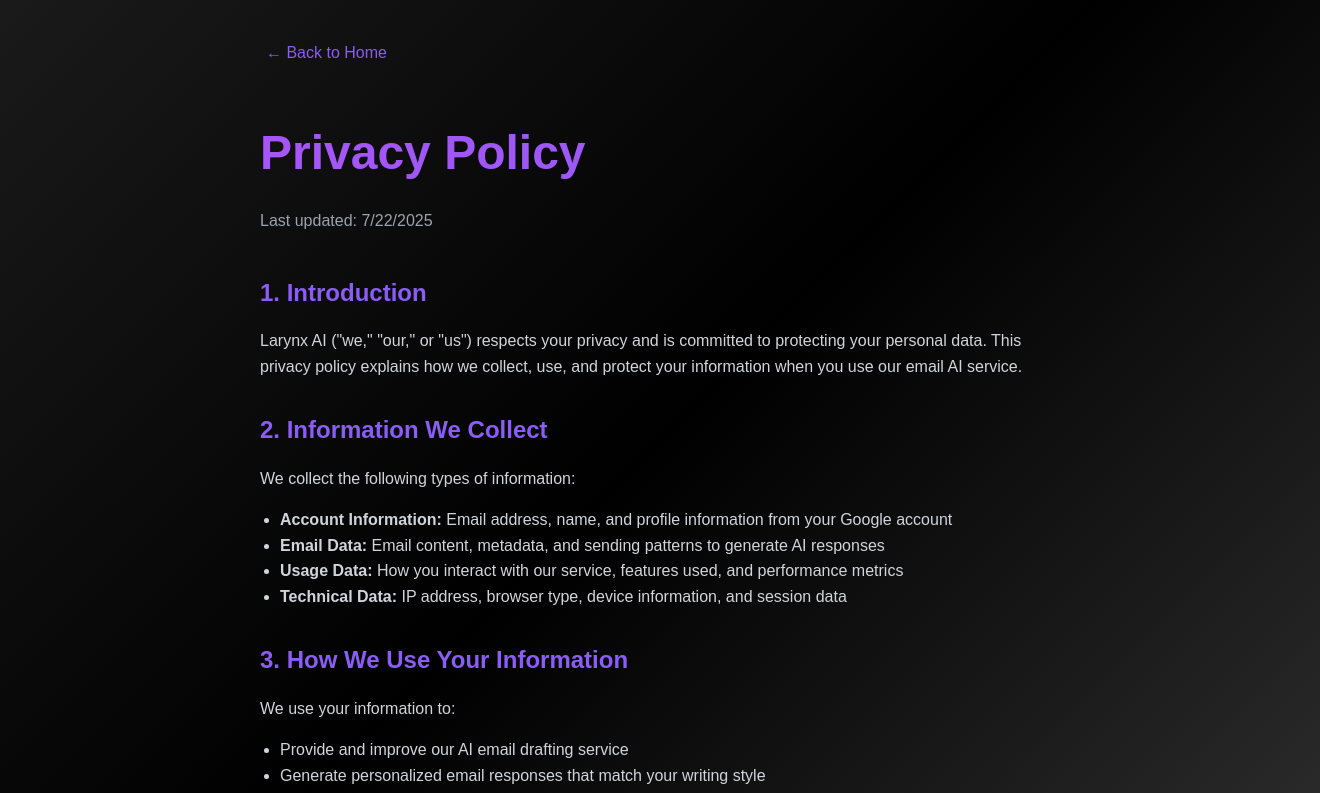
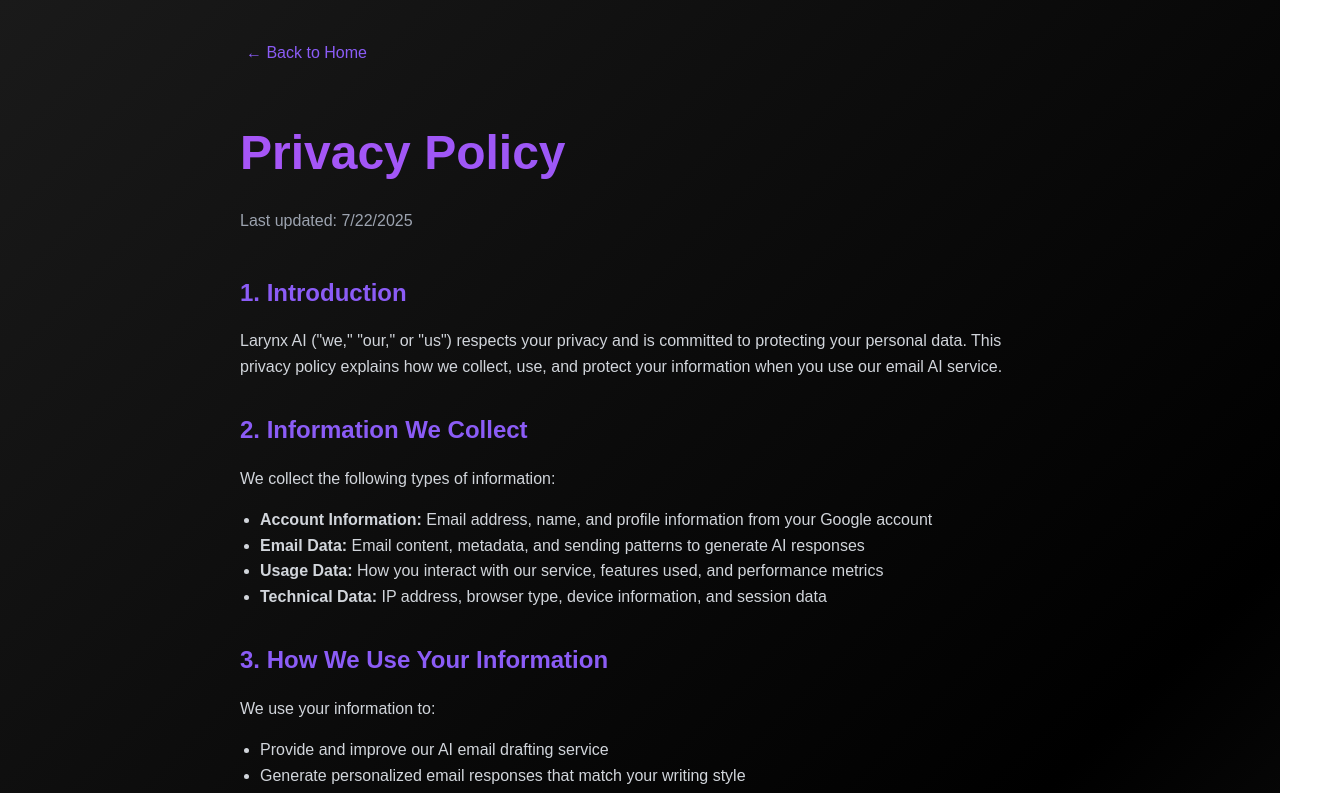
Before and after one commit to NygerianPrynce/Larynx, a React (Vite) app in the folder larynx-frontend/: page /privacy in a window 1280 px wide. Shown: the top 793 px of the page, 1320 px wide, since content can reach past the window. Built offline with nearby package versions, Linux system fonts and the light colour scheme.

Commit message:
changin tom and pp for visual reasons

```diff
--- a/larynx-frontend/src/pages/PrivacyPolicy.jsx
+++ b/larynx-frontend/src/pages/PrivacyPolicy.jsx
@@ -7,6 +7,14 @@
 
   return (
     <div style={styles.container}>
+      <style>
+        {`
+          body {
+            margin: 0;
+            padding: 0;
+          }
+        `}
+      </style>
       <div style={styles.content}>
         <button onClick={() => navigate('/')} style={styles.backLink}>← Back to Home</button>
 
@@ -134,18 +142,12 @@
     minHeight: '100vh',
     background: 'linear-gradient(135deg, #1a1a1a 0%, #000000 50%, #2d2d2d 100%)',
     color: 'white',
-    fontFamily: 'Arial, sans-serif',
-    padding: '40px 20px',
-    position: 'absolute',
-    top: 0,
-    left: 0,
-    right: 0,
-    bottom: 0,
-    width: '100vw'
+    fontFamily: 'Arial, sans-serif'
   },
   content: {
     maxWidth: '800px',
     margin: '0 auto',
+    padding: '40px 20px',
     lineHeight: '1.6'
   },
   backLink: {
--- a/larynx-frontend/src/pages/TermsOfService.jsx
+++ b/larynx-frontend/src/pages/TermsOfService.jsx
@@ -7,6 +7,14 @@
 
   return (
     <div style={styles.container}>
+      <style>
+        {`
+          body {
+            margin: 0;
+            padding: 0;
+          }
+        `}
+      </style>
       <div style={styles.content}>
         <button onClick={() => navigate('/')} style={styles.backLink}>← Back to Home</button>
 
@@ -164,15 +172,17 @@
 
 const styles = {
   container: {
+    margin: 0,
+    padding: 0,
     minHeight: '100vh',
     background: 'linear-gradient(135deg, #1a1a1a 0%, #000000 50%, #2d2d2d 100%)',
     color: 'white',
-    fontFamily: 'Arial, sans-serif',
-    padding: '40px 20px'
+    fontFamily: 'Arial, sans-serif'
   },
   content: {
     maxWidth: '800px',
     margin: '0 auto',
+    padding: '40px 20px',
     lineHeight: '1.6'
   },
   backLink: {
@@ -216,4 +226,5 @@
     color: '#d1d5db'
   }
 }
+
 export default TermsOfService
```
